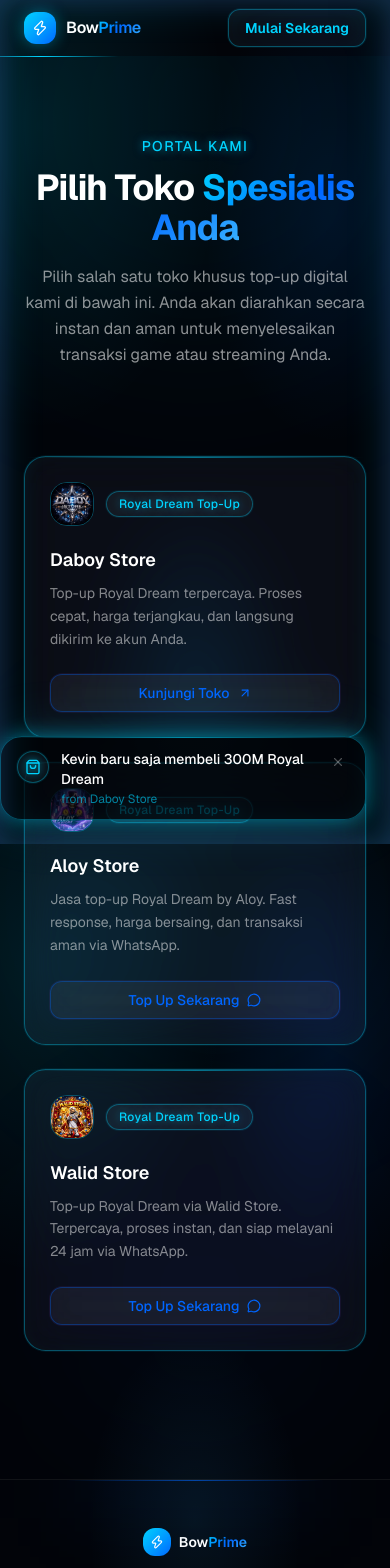
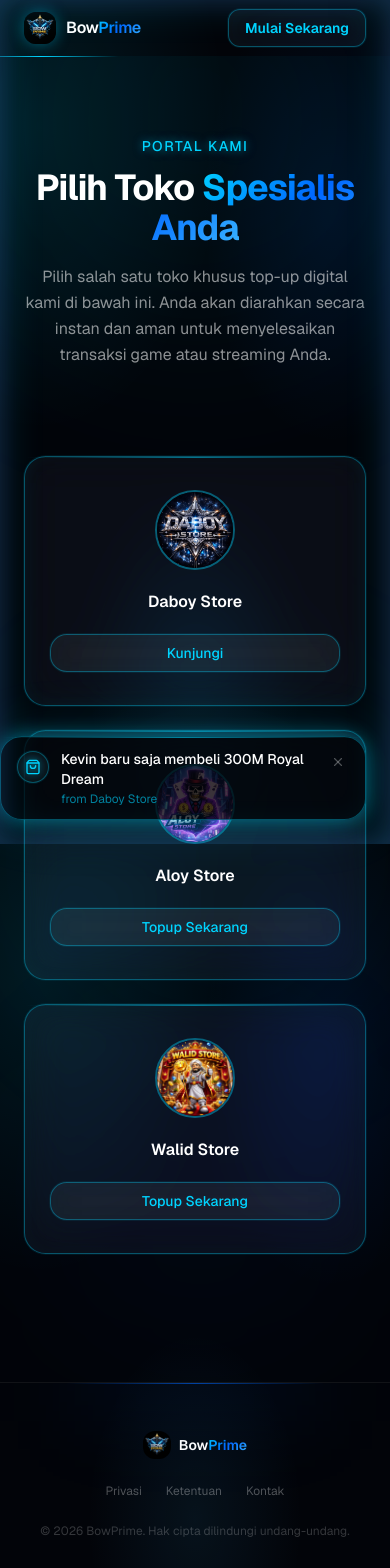
Before and after one commit to Iznsraa03/bowprime, a Next.js app: page /stores in a window 390 px wide. Shown: the top 1568 px of the page. Built offline with nearby package versions, Linux system fonts and the light colour scheme.

Commit message:
modification component

```diff
--- /dev/null
+++ b/components/atoms/CountUp.tsx
@@ -0,0 +1,121 @@
+"use client";
+
+import { useInView, useMotionValue, useSpring } from "motion/react";
+import { useCallback, useEffect, useRef } from "react";
+
+interface CountUpProps {
+  to: number;
+  from?: number;
+  direction?: "up" | "down";
+  delay?: number;
+  duration?: number;
+  className?: string;
+  startWhen?: boolean;
+  separator?: string;
+  onStart?: () => void;
+  onEnd?: () => void;
+}
+
+export default function CountUp({
+  to,
+  from = 0,
+  direction = "up",
+  delay = 0,
+  duration = 2,
+  className = "",
+  startWhen = true,
+  separator = "",
+  onStart,
+  onEnd,
+}: CountUpProps) {
+  const ref = useRef<HTMLSpanElement>(null);
+  const motionValue = useMotionValue(direction === "down" ? to : from);
+
+  const damping = 20 + 40 * (1 / duration);
+  const stiffness = 100 * (1 / duration);
+
+  const springValue = useSpring(motionValue, {
+    damping,
+    stiffness,
+  });
+
+  const isInView = useInView(ref, { once: true, margin: "0px" });
+
+  const getDecimalPlaces = (num: number): number => {
+    const str = num.toString();
+    if (str.includes(".")) {
+      const decimals = str.split(".")[1];
+      if (parseInt(decimals) !== 0) {
+        return decimals.length;
+      }
+    }
+    return 0;
+  };
+
+  const maxDecimals = Math.max(getDecimalPlaces(from), getDecimalPlaces(to));
+
+  const formatValue = useCallback(
+    (latest: number) => {
+      const hasDecimals = maxDecimals > 0;
+
+      const options: Intl.NumberFormatOptions = {
+        useGrouping: !!separator,
+        minimumFractionDigits: hasDecimals ? maxDecimals : 0,
+        maximumFractionDigits: hasDecimals ? maxDecimals : 0,
+      };
+
+      const formattedNumber = Intl.NumberFormat("en-US", options).format(
+        latest
+      );
+
+      return separator
+        ? formattedNumber.replace(/,/g, separator)
+        : formattedNumber;
+    },
+    [maxDecimals, separator]
+  );
+
+  useEffect(() => {
+    if (ref.current) {
+      ref.current.textContent = formatValue(direction === "down" ? to : from);
+    }
+  }, [from, to, direction, formatValue]);
+
+  useEffect(() => {
+    if (isInView && startWhen) {
+      if (typeof onStart === "function") {
+        onStart();
+      }
+
+      const timeoutId = setTimeout(() => {
+        motionValue.set(direction === "down" ? from : to);
+      }, delay * 1000);
+
+      const durationTimeoutId = setTimeout(
+        () => {
+          if (typeof onEnd === "function") {
+            onEnd();
+          }
+        },
+        delay * 1000 + duration * 1000
+      );
+
+      return () => {
+        clearTimeout(timeoutId);
+        clearTimeout(durationTimeoutId);
+      };
+    }
+  }, [isInView, startWhen, motionValue, direction, from, to, delay, onStart, onEnd, duration]);
+
+  useEffect(() => {
+    const unsubscribe = springValue.on("change", (latest: number) => {
+      if (ref.current) {
+        ref.current.textContent = formatValue(latest);
+      }
+    });
+
+    return () => unsubscribe();
+  }, [springValue, formatValue]);
+
+  return <span className={className} ref={ref} />;
+}
--- a/components/molecules/StoreCard.tsx
+++ b/components/molecules/StoreCard.tsx
@@ -3,9 +3,6 @@
 import Image from "next/image";
 import { cn } from "@/lib/utils";
 import { Store } from "@/src/types";
-import Badge from "@/components/atoms/Badge";
-import Button from "@/components/atoms/Button";
-import Icon from "@/components/atoms/Icon";
 
 interface StoreCardProps {
   store: Store;
@@ -24,77 +21,74 @@
   return (
     <div
       className={cn(
-        // Glass base with neon blue border — idle state
-        "group relative flex flex-col rounded-2xl p-px",
+        // Glass base dengan border neon biru — idle state
+        "group relative flex flex-col items-center rounded-2xl p-px",
         "glass neon-border-blue",
         // skill: tailwindcss-animations — hover card lift + transition-all
         "transition-all duration-300 hover:-translate-y-1 hover:shadow-lg",
-        // On hover: switch to purple glow + pulse animation
+        // Saat hover: beralih ke pendaran ungu + animasi pulse
         "hover:neon-border-purple hover:animate-neon-pulse-purple",
         className
       )}
     >
-      {/* Subtle top highlight line */}
+      {/* Garis highlight tipis di bagian atas */}
       <div className="absolute inset-x-0 top-0 h-px rounded-t-2xl bg-gradient-to-r from-transparent via-[#00d4ff]/50 to-transparent" />
 
-      <div className="flex flex-col flex-1 rounded-2xl p-6">
-        {/* Store Logo + Badge */}
-        <div className="mb-5 flex items-center gap-3">
-          {/* Logo image — replaces Lucide icon per plan */}
-          <div className="relative h-11 w-11 shrink-0 overflow-hidden rounded-xl border border-[#00d4ff]/30 transition-all duration-300 group-hover:border-[#0066ff]/50 group-hover:[box-shadow:0_0_15px_rgba(0,102,255,0.4)]">
+      <div className="flex flex-col items-center w-full rounded-2xl px-6 py-8 gap-5">
+        {/* Logo Toko Bulat */}
+        {/* skill: tailwindcss-animations — scale + neon glow on hover */}
+        <div className="relative h-20 w-20 shrink-0 overflow-hidden rounded-full border-2 border-[#00d4ff]/40 transition-all duration-300 group-hover:border-[#0066ff]/70 group-hover:[box-shadow:0_0_20px_rgba(0,102,255,0.5)] group-hover:scale-105">
           <Image
             src={store.imageUrl}
             alt={`${store.name} logo`}
             fill
             className="object-cover"
-              sizes="44px"
+            sizes="80px"
           />
         </div>
-          <Badge label={store.tagline} />
-        </div>
 
-        {/* Name */}
-        <h3 className="mb-2 text-lg font-semibold text-white">
+        {/* Nama Toko */}
+        <h3 className="text-base font-semibold text-white text-center">
           {store.name}
         </h3>
 
-        {/* Description */}
-        <p className="mb-6 flex-1 text-sm leading-relaxed text-white/50">
-          {store.description}
-        </p>
-
-        {/* CTA — conditional: modal trigger vs direct link */}
+        {/* CTA — kondisional: pemicu modal vs link langsung */}
+        <div className="flex flex-col items-center gap-2 w-full">
           {store.hasTopUpModal ? (
             <button
               onClick={handleCta}
               className={cn(
-              "inline-flex items-center justify-center gap-2 font-medium",
+                "inline-flex w-full items-center justify-center gap-2 font-medium",
                 "transition-all duration-300 ease-out cursor-pointer",
                 "focus-visible:outline-none focus-visible:ring-2 focus-visible:ring-[#00d4ff]/50",
-              "glass neon-border-purple text-[#0066ff]",
-              "hover:neon-glow-purple hover:text-white hover:bg-[rgba(0,102,255,0.12)]",
+                "glass neon-border-blue text-[#00d4ff]",
+                "hover:neon-glow-blue hover:text-white hover:bg-[rgba(0,212,255,0.08)]",
                 // skill: tailwindcss-animations — active press effect
                 "active:scale-[0.98]",
-              "px-4 py-2 text-sm rounded-lg"
+                "px-4 py-2 text-sm rounded-xl"
               )}
             >
-            Top Up Sekarang
-            <Icon
-              name="MessageCircle"
-              size={14}
-              className="text-[#0066ff] transition-transform group-hover:translate-x-0.5"
-            />
+              Topup Sekarang
             </button>
           ) : (
-          <Button href={store.url} variant="outline" size="sm">
-            Kunjungi Toko
-            <Icon
-              name="ArrowUpRight"
-              size={14}
-              className="text-[#0066ff] transition-transform group-hover:translate-x-0.5 group-hover:-translate-y-0.5"
-            />
-          </Button>
+            <a
+              href={store.url}
+              target="_blank"
+              rel="noopener noreferrer"
+              className={cn(
+                "inline-flex w-full items-center justify-center gap-2 font-medium",
+                "transition-all duration-300 ease-out cursor-pointer",
+                "focus-visible:outline-none focus-visible:ring-2 focus-visible:ring-[#00d4ff]/50",
+                "glass neon-border-blue text-[#00d4ff]",
+                "hover:neon-glow-blue hover:text-white hover:bg-[rgba(0,212,255,0.08)]",
+                "active:scale-[0.98]",
+                "px-4 py-2 text-sm rounded-xl"
               )}
+            >
+              Kunjungi
+            </a>
+          )}
+        </div>
       </div>
     </div>
   );
--- a/components/templates/LandingLayout.tsx
+++ b/components/templates/LandingLayout.tsx
@@ -1,4 +1,4 @@
-import { Zap } from "lucide-react";
+import Image from "next/image";
 import Button from "@/components/atoms/Button";
 import Link from "next/link";
 
@@ -20,8 +20,15 @@
 
           {/* Logo */}
           <Link href="/" className="flex items-center gap-2.5 group">
-            <div className="flex h-8 w-8 items-center justify-center rounded-lg bg-gradient-to-br from-[#00d4ff] to-[#0066ff] [box-shadow:0_0_15px_rgba(0,212,255,0.4)] transition-all duration-300 group-hover:[box-shadow:0_0_25px_rgba(0,102,255,0.6)]">
-              <Zap size={16} className="text-white" />
+            {/* skill: nextjs-shadcn — use Next.js <Image /> for optimised local assets */}
+            <div className="relative h-8 w-8 overflow-hidden rounded-lg [box-shadow:0_0_15px_rgba(0,212,255,0.4)] transition-all duration-300 group-hover:[box-shadow:0_0_25px_rgba(0,102,255,0.6)]">
+              <Image
+                src="/logo/logo.jpeg"
+                alt="BowPrime Logo"
+                fill
+                className="object-cover"
+                sizes="32px"
+              />
             </div>
             <span className="text-base font-semibold text-white tracking-tight">
               Bow<span className="neon-text-gradient">Prime</span>
@@ -31,7 +38,7 @@
           {/* Nav links */}
           <div className="hidden items-center gap-8 md:flex">
             {[
-              { label: "Toko", href: "/stores" },
+              { label: "Keunggulan", href: "/#about" },
               { label: "Testimoni", href: "/#testimonials" },
               { label: "FAQ", href: "/#faq" },
             ].map((link) => (
@@ -69,8 +76,14 @@
           <div className="flex flex-col items-center justify-between gap-6 sm:flex-row">
             {/* Logo */}
             <div className="flex items-center gap-2">
-              <div className="flex h-7 w-7 items-center justify-center rounded-lg bg-gradient-to-br from-[#00d4ff] to-[#0066ff]">
-                <Zap size={14} className="text-white" />
+              <div className="relative h-7 w-7 overflow-hidden rounded-lg">
+                <Image
+                  src="/logo/logo.jpeg"
+                  alt="BowPrime Logo"
+                  fill
+                  className="object-cover"
+                  sizes="28px"
+                />
               </div>
               <span className="text-sm font-semibold text-white">
                 Bow<span className="neon-text-gradient">Prime</span>
--- a/package.json
+++ b/package.json
@@ -12,6 +12,7 @@
     "class-variance-authority": "^0.7.1",
     "clsx": "^2.1.1",
     "lucide-react": "^1.16.0",
+    "motion": "^12.40.0",
     "next": "16.2.6",
     "radix-ui": "^1.4.3",
     "react": "19.2.4",
```
Also changed, not shown: components/organisms/TestimonialsSection.tsx (+68 -7 lines), public/logo/logo.jpeg (added), 1 other file (tests, documents, lock files or other folders). Lines whose indentation alone changed are shown as unchanged.
